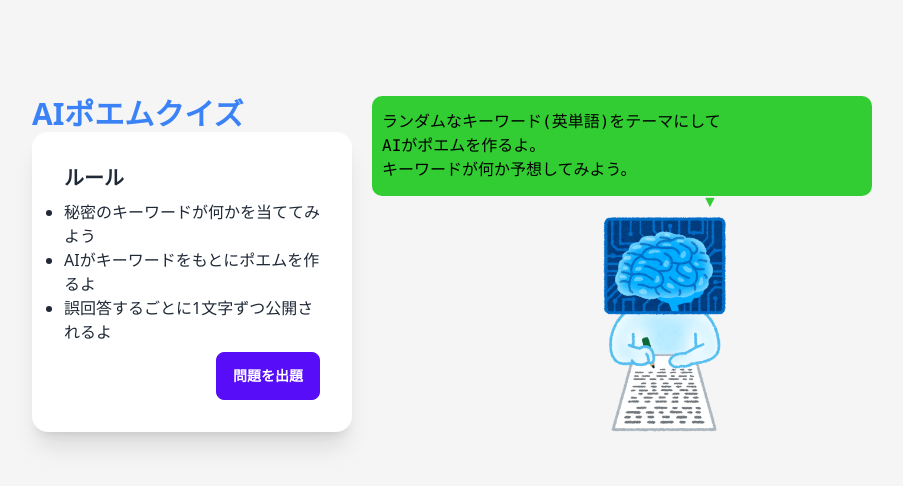
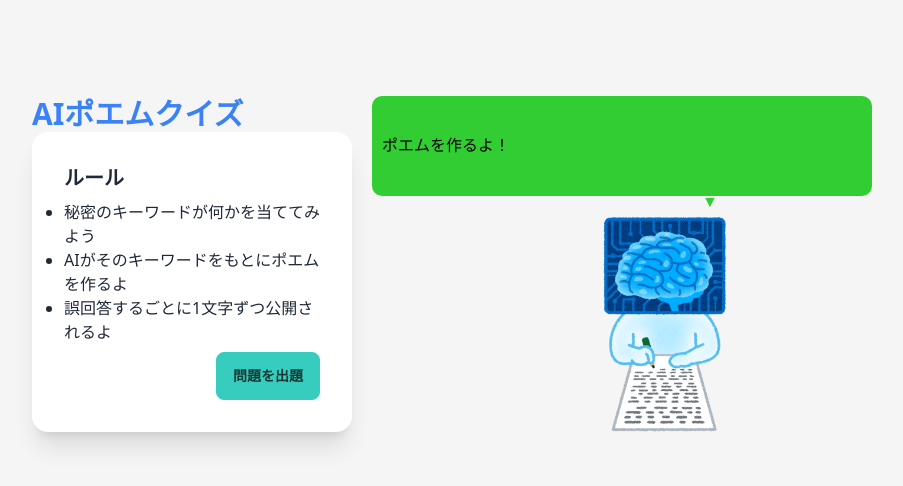
Before and after one commit to kurehajime/whatword, a Next.js app: page / in a window 1280 px wide. Shown: the top 486 px of the page, without its empty margins (64-967 px from the left). Built offline with nearby package versions, Linux system fonts and the light colour scheme.

Commit message:
ゲーム終了処理

```diff
--- a/pages/index.tsx
+++ b/pages/index.tsx
@@ -9,14 +9,14 @@ import Poem from '@/compornents/poem'
 
 export default function Home() {
   const [word, setWord] = useState("")
-  const [hint, setHint] = useState(`ランダムなキーワード(英単語)をテーマにして
-AIがポエムを作るよ。
-キーワードが何か予想してみよう。`)
+  const [hint, setHint] = useState(`ポエムを作るよ！`)
   const [turn, setTurn] = useState(0)
   const [input, setInput] = useState("")
   const [messege, setMessege] = useState("")
   const [thinking, setThinking] = useState(false)
   const [start, setStart] = useState(false)
+  const [end, setEnd] = useState(false)
+  const [success, setSuccess] = useState(false)
   const showHint = async () => {
     const word = getWord()
     setThinking(true)
@@ -32,21 +32,29 @@ AIがポエムを作るよ。
     setHint(result.trim().replaceAll(regexp, '$1').split('\n').slice(0, 4).join('\n'))
     setThinking(false)
     setStart(true)
+    setEnd(false)
+    setSuccess(false)
   }
   const answer = () => {
     if (input.toLocaleUpperCase() === word.toLocaleUpperCase()) {
+      setSuccess(true)
+      setEnd(true)
       setMessege("正解！")
+    } else if (turn >= word.length - 1) {
+      setEnd(true)
+      setInput("")
+      setMessege("残念、ゲームオーバー")
     } else {
       setMessege("違うよ！")
-      setTurn(turn + 1)
       setInput("")
     }
+    setTurn(turn + 1)
   }
   const onChange = (e: React.ChangeEvent<HTMLInputElement>) => {
     setInput(e.target.value.toUpperCase())
   }
   const onKeyDown = (e: React.KeyboardEvent<HTMLInputElement>) => {
-    if (e.key === "Enter") {
+    if (e.key === "Enter" && !end) {
       answer()
     }
   }
@@ -68,9 +76,13 @@ AIがポエムを作るよ。
                   placeholder="英単語で回答してね"
                   className="input input-bordered w-full max-w-xs" />
                 <div className="card-actions justify-end">
-                  <button onClick={answer}
-                    className="btn btn-primary"
-                  >回答</button>
+                  {
+                    end ? <button onClick={showHint}
+                      className={`btn ${success ? 'btn-accent' : 'btn-secondary'}`}
+                    >違う問題</button> : <button onClick={answer}
+                      className="btn btn-primary"
+                    >回答</button>
+                  }
                 </div>
               </div>
 
@@ -79,12 +91,13 @@ AIがポエムを作るよ。
                 <h2 className='card-title'>ルール</h2 >
                 <ul className='list-disc'>
                   <li>秘密のキーワードが何かを当ててみよう</li>
-                  <li>AIがキーワードをもとにポエムを作るよ</li>
+                  <li>AIがそのキーワードをもとにポエムを作るよ</li>
                   <li>誤回答するごとに1文字ずつ公開されるよ</li>
                 </ul>
                 <div className="card-actions justify-end">
                   <button onClick={showHint}
-                    className="btn btn-primary"
+                    className="btn btn-accent"
+                    disabled={thinking}
                   >問題を出題</button>
                 </div>
               </div>
```
